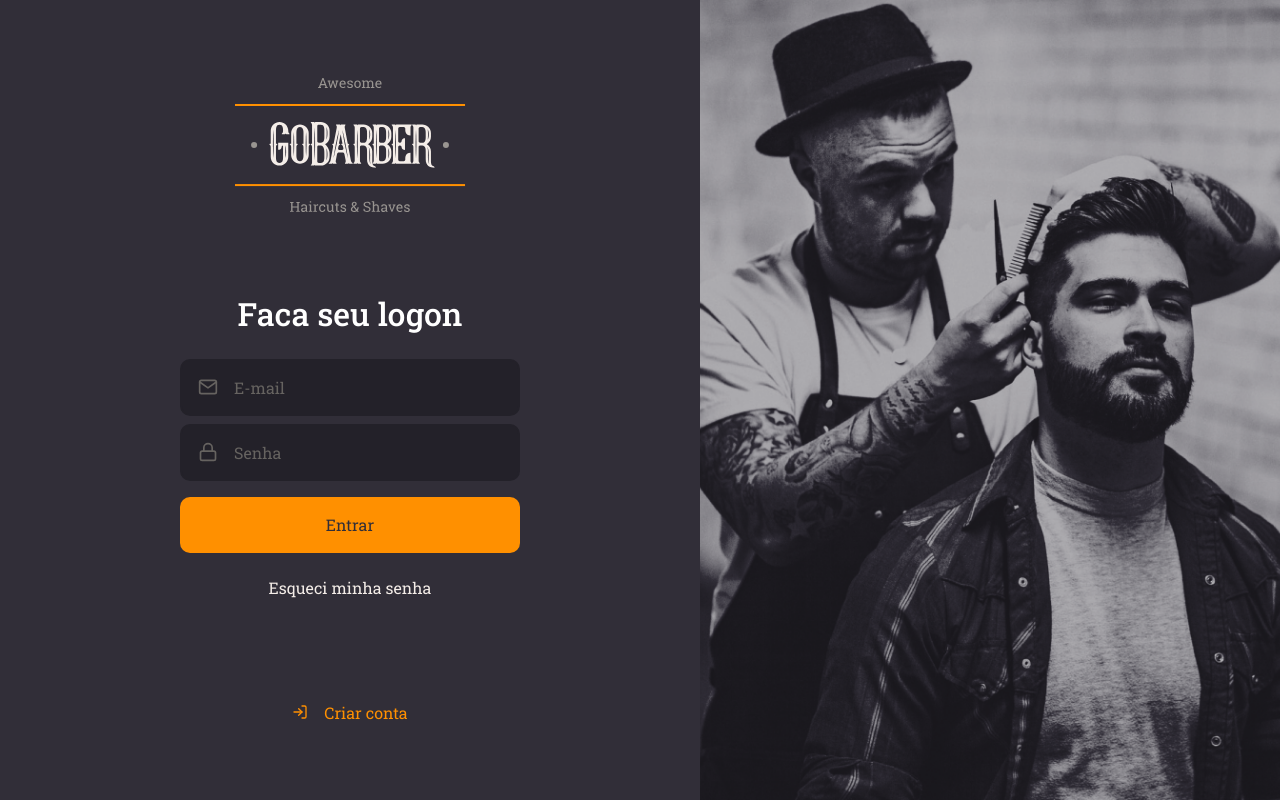
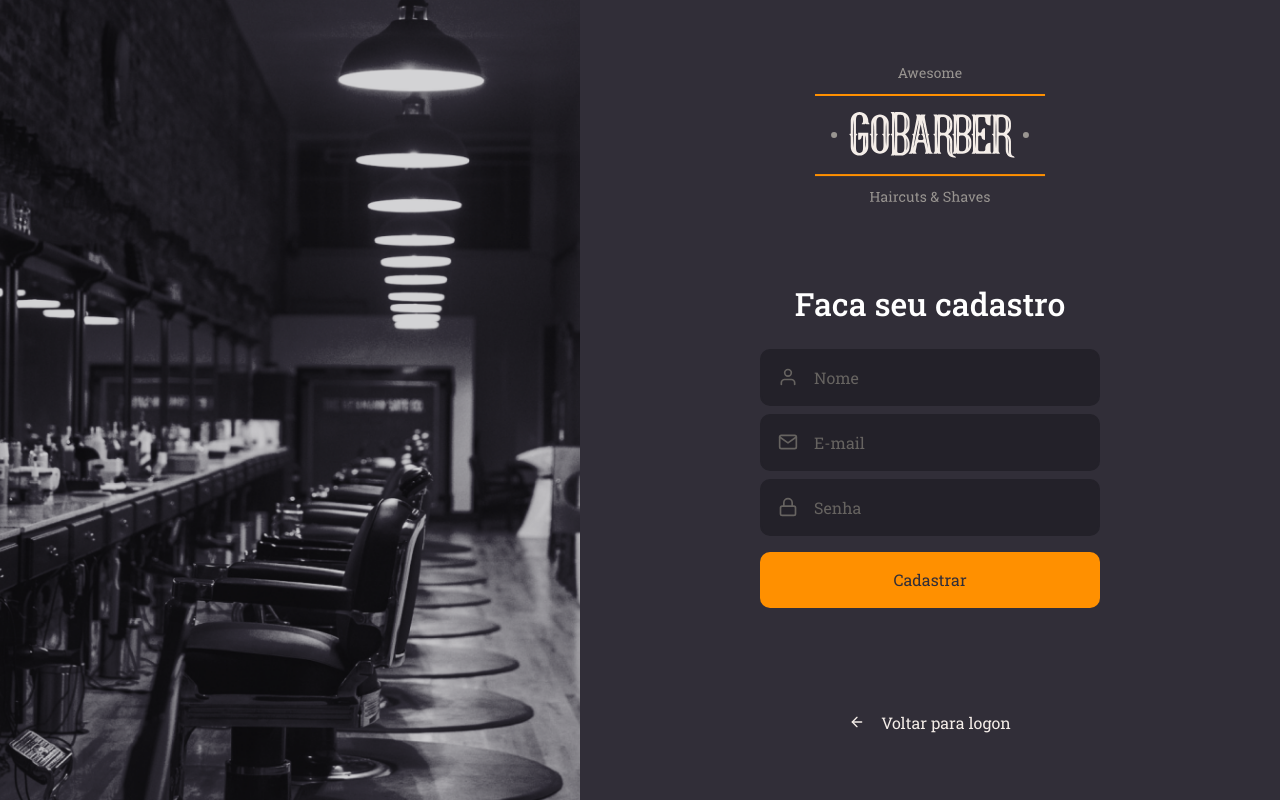
Before and after one commit to PabloMelo11/gobarber-reactjs, a React (Create React App) app: page /signup in a window 1280 px wide. Built offline with nearby package versions, Linux system fonts and the light colour scheme.

Commit message:
registration page

```diff
--- a/src/App.tsx
+++ b/src/App.tsx
@@ -2,11 +2,12 @@ import React from 'react';
 
 import GlobalStyle from './styles/global';
 import SignIn from './pages/SignIn';
+import SignUp from './pages/SignUp';
 
 const App: React.FC = () => (
   <>
     <GlobalStyle />
-    <SignIn />
+    <SignUp />
   </>
 );
 
--- /dev/null
+++ b/src/pages/SignUp/index.tsx
@@ -0,0 +1,43 @@
+import React from 'react';
+import { FiArrowLeft, FiMail, FiLock, FiUser } from 'react-icons/fi';
+
+import logo from '../../assets/logo.svg';
+
+import Input from '../../components/Input';
+import Button from '../../components/Button';
+
+import { Container, Content, Background } from './styles';
+
+const SignUp: React.FC = () => (
+  <Container>
+    <Background />
+
+    <Content>
+      <img src={logo} alt="GoBarber" />
+
+      <form>
+        <h1>Faca seu cadastro</h1>
+
+        <Input name="name" icon={FiUser} placeholder="Nome" />
+
+        <Input name="email" icon={FiMail} placeholder="E-mail" />
+
+        <Input
+          name="password"
+          icon={FiLock}
+          type="password"
+          placeholder="Senha"
+        />
+
+        <Button type="submit">Cadastrar</Button>
+      </form>
+
+      <a href="login">
+        <FiArrowLeft />
+        Voltar para logon
+      </a>
+    </Content>
+  </Container>
+);
+
+export default SignUp;
--- /dev/null
+++ b/src/pages/SignUp/styles.ts
@@ -0,0 +1,69 @@
+import styled from 'styled-components';
+import { shade } from 'polished';
+
+import signUpBackgroundImg from '../../assets/sign-up-background.png';
+
+export const Container = styled.div`
+  height: 100vh;
+
+  display: flex;
+  align-items: stretch;
+`;
+
+export const Content = styled.div`
+  display: flex;
+  flex-direction: column;
+  align-items: center;
+
+  place-content: center;
+
+  width: 100%;
+  max-width: 700px;
+
+  form {
+    margin: 80px 0;
+    width: 340px;
+    text-align: center;
+
+    h1 {
+      margin-bottom: 24px;
+    }
+
+    a {
+      color: #f4ede8;
+      display: block;
+      margin-top: 24px;
+      text-decoration: none;
+      transition: color 0.2s;
+
+      &:hover {
+        color: ${shade(0.2, '#f4ede8')};
+      }
+    }
+  }
+
+  > a {
+    color: #f4ede8;
+    display: block;
+    margin-top: 24px;
+    text-decoration: none;
+    transition: color 0.2s;
+
+    display: flex;
+    align-items: center;
+
+    &:hover {
+      color: ${shade(0.2, '#f4ede8')};
+    }
+
+    svg {
+      margin-right: 16px;
+    }
+  }
+`;
+
+export const Background = styled.div`
+  flex: 1;
+  background: url(${signUpBackgroundImg}) no-repeat center;
+  background-size: cover;
+`;
```
Also changed, not shown: src/assets/sign-up-background.png (added).
